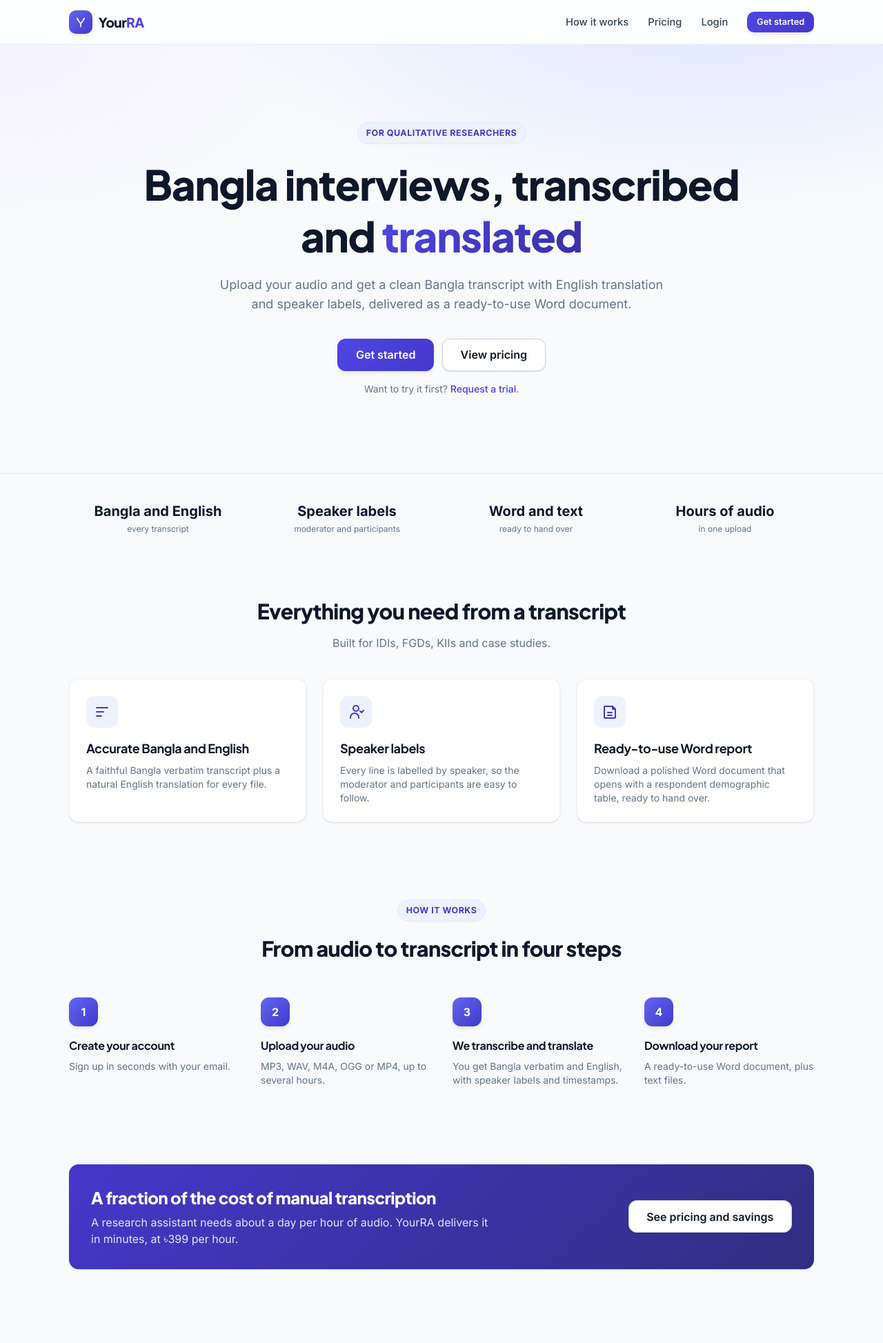
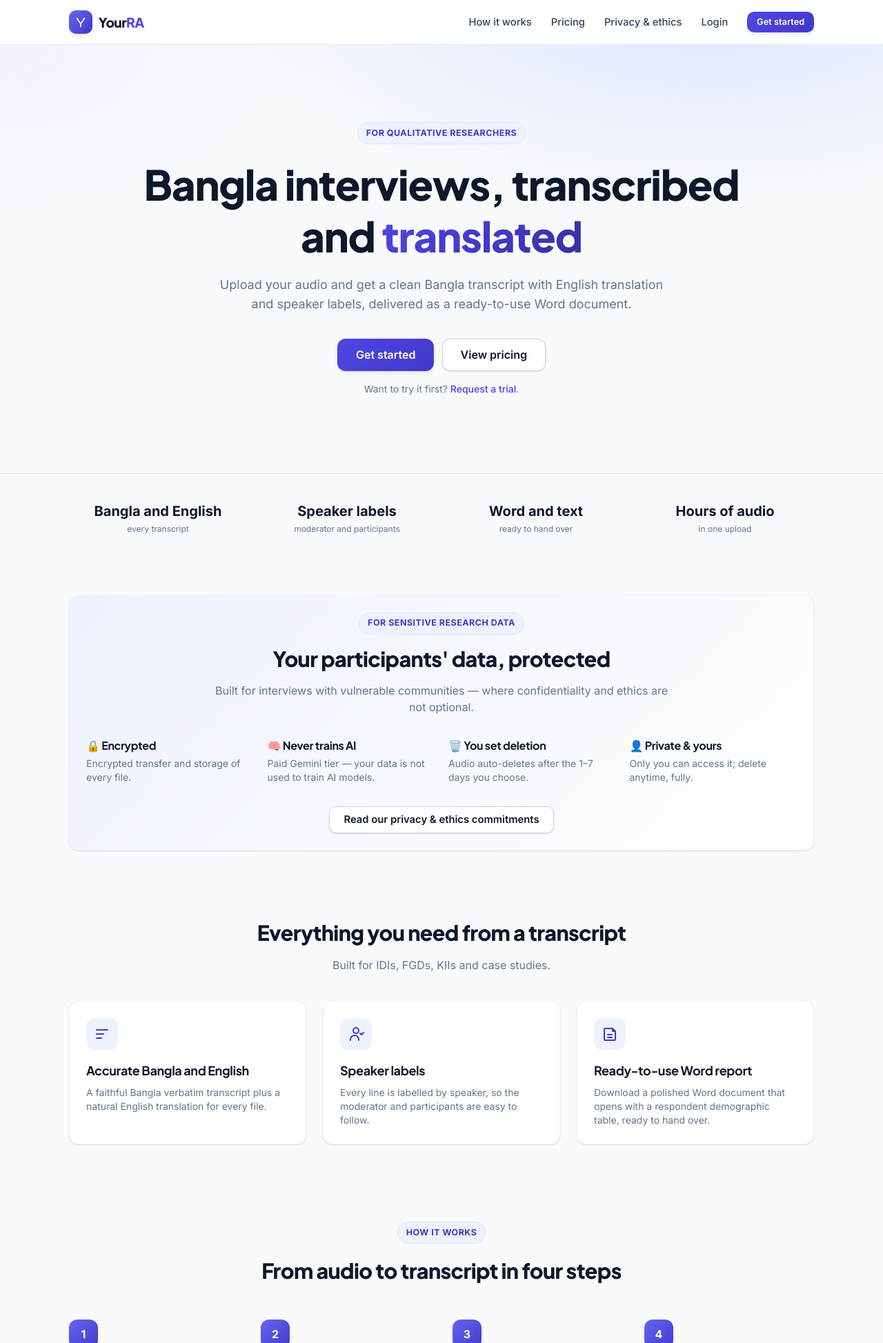
Before and after one commit to ashikpydev/yourra, a FastAPI app: page / in a window 1280 px wide. Shown: the top 1947 px of the page at 69% size. Run offline with FastAPI, Linux system fonts and the light colour scheme.

Commit message:
Research-data trust: consent gate, researcher-set retention, privacy & ethics page
Makes the product safe and convincing for sensitive qualitative data (camps, CHT,
vulnerable participants) — every claim is true to our actual setup (paid Gemini
tier, encrypted storage, owner-scoped access).

Data control:
- Upload now requires an explicit consent confirmation ("I have consent to upload
  and transcribe this recording"), enforced in the UI AND server-side.
- Researcher chooses audio retention (1–7 days) per upload; cleanup_expired_audio
  honours the per-job value (clamped to the 7-day max), falling back to the
  default. Transcripts remain until the user deletes them.
- retention_days column added (schema.sql + local_db, auto-migrated locally).
  Stored best-effort after insert so an un-migrated DB can't break uploads.

Trust messaging (all factual):
- New /privacy page: data flow, sub-processors (Gemini paid tier / R2 / Supabase /
  Railway), "never used to train AI" (true on paid tier), encryption, access &
  confidentiality, retention/deletion controls, and the researcher's own
  consent/IRB responsibilities.
- Landing "Your participants' data, protected" section; dashboard data-protection
  note; nav + footer links to /privacy; result page shows the per-job deletion
  window.

Run schema.sql (or just the new ALTER) in Supabase to enable per-job retention in
production; until then it safely uses the 7-day default.

```diff
--- a/backend/local_db.py
+++ b/backend/local_db.py
@@ -69,7 +69,8 @@ _DDL = [
         progress_pct integer default 0, original_filename text, audio_r2_key text,
         duration_minutes real, credits_used integer, model_used text,
         transcript_bn text, transcript_en text, chunk_count integer,
-        error_message text, respondent_meta text, created_at text, completed_at text)""",
+        error_message text, respondent_meta text, retention_days integer,
+        created_at text, completed_at text)""",
     """create table if not exists credit_transactions (
         id text primary key, user_id text, minutes_added integer,
         transaction_type text, bkash_reference text, notes text,
@@ -326,6 +327,7 @@ class LocalDB:
             # first created (ALTER is a no-op-with-error if it already exists).
             for table, col, typ in [
                 ("transcription_jobs", "respondent_meta", "text"),
+                ("transcription_jobs", "retention_days", "integer"),
                 ("user_profiles", "is_active", "integer default 1"),
                 ("user_profiles", "full_name", "text"),
                 ("user_profiles", "organization", "text"),
--- a/backend/main.py
+++ b/backend/main.py
@@ -245,6 +245,15 @@ async def submit_trial_request(
     return RedirectResponse(url="/trial?submitted=1", status_code=303)
 
 
+@app.get("/privacy", response_class=HTMLResponse)
+async def privacy(request: Request):
+    user = await get_optional_user(request)
+    return templates.TemplateResponse(
+        "privacy.html",
+        {"request": request, "user": user, "retention_days": settings.R2_RETENTION_DAYS},
+    )
+
+
 @app.get("/health")
 async def health():
     return {"status": "ok"}
--- a/backend/routers/transcription.py
+++ b/backend/routers/transcription.py
@@ -65,10 +65,26 @@ async def upload_audio(
     interviewer: str = Form(""),
     interview_date: str = Form(""),
     source_language: str = Form("auto"),
+    retention_days: int = Form(7),
+    consent: str = Form(""),
     user=Depends(get_current_user),
 ):
     import json
     import os
+
+    # Ethics gate: the researcher must affirm they have the right/consent to
+    # process this recording. Enforced server-side too, not just in the UI.
+    if str(consent).strip().lower() not in ("true", "on", "1", "yes"):
+        raise HTTPException(
+            status_code=400,
+            detail="Please confirm you have consent to upload and transcribe this recording.",
+        )
+
+    # Clamp retention to 1..7 days (default 7).
+    try:
+        retention_days = max(1, min(int(retention_days), 7))
+    except (TypeError, ValueError):
+        retention_days = 7
 
     respondent_meta = {
         "survey_type": survey_type, "resp_name": resp_name, "resp_age": resp_age,
@@ -135,6 +151,16 @@ async def upload_audio(
         )
         .execute()
     )
+
+    # Store the researcher's chosen audio retention. Best-effort + separate from
+    # the insert so a not-yet-migrated DB (missing column) can't break uploads;
+    # cleanup falls back to the default until the column exists.
+    try:
+        supabase_admin.table("transcription_jobs").update(
+            {"retention_days": retention_days}
+        ).eq("id", job_id).execute()
+    except Exception:
+        pass
 
     # Prefer the Redis queue (separate worker) in production; fall back to an
     # in-process background task when no queue is configured.
--- a/backend/templates/base.html
+++ b/backend/templates/base.html
@@ -24,6 +24,7 @@
       <div class="hidden md:flex items-center gap-7">
         <a href="/#how" class="nav-link">How it works</a>
         <a href="/pricing" class="nav-link">Pricing</a>
+        <a href="/privacy" class="nav-link">Privacy &amp; ethics</a>
         {% if user %}
           <a href="/dashboard" class="nav-link">Dashboard</a>
           <form action="/logout" method="post"><button type="submit" class="btn btn-secondary btn-sm">Log out</button></form>
@@ -41,6 +42,7 @@
            class="absolute top-16 left-0 right-0 bg-white border-b border-slate-200 md:hidden px-5 py-4 flex flex-col gap-3 shadow-lg">
         <a href="/#how" class="nav-link">How it works</a>
         <a href="/pricing" class="nav-link">Pricing</a>
+        <a href="/privacy" class="nav-link">Privacy &amp; ethics</a>
         {% if user %}
           <a href="/dashboard" class="nav-link">Dashboard</a>
           <form action="/logout" method="post"><button type="submit" class="btn btn-secondary btn-sm w-full">Log out</button></form>
@@ -71,6 +73,7 @@
         <ul class="space-y-2 text-sm">
           <li><a href="/#how">How it works</a></li>
           <li><a href="/pricing">Pricing</a></li>
+          <li><a href="/privacy">Privacy &amp; ethics</a></li>
         </ul>
       </div>
       <div>
--- a/backend/templates/landing.html
+++ b/backend/templates/landing.html
@@ -28,6 +28,38 @@
     <div><div class="text-xl font-extrabold text-slate-900">Speaker labels</div><div class="text-xs muted mt-1">moderator and participants</div></div>
     <div><div class="text-xl font-extrabold text-slate-900">Word and text</div><div class="text-xs muted mt-1">ready to hand over</div></div>
     <div><div class="text-xl font-extrabold text-slate-900">Hours of audio</div><div class="text-xs muted mt-1">in one upload</div></div>
+  </div>
+</section>
+
+<!-- Data & ethics -->
+<section class="container-page py-12">
+  <div class="card card-pad" style="background:linear-gradient(135deg,var(--brand-50),#ffffff)">
+    <div class="text-center max-w-2xl mx-auto mb-8">
+      <span class="eyebrow">For sensitive research data</span>
+      <h2 class="section-title mt-3">Your participants' data, protected</h2>
+      <p class="muted mt-3">Built for interviews with vulnerable communities — where confidentiality and ethics are not optional.</p>
+    </div>
+    <div class="grid sm:grid-cols-2 lg:grid-cols-4 gap-5">
+      <div>
+        <div class="font-display font-bold">🔒 Encrypted</div>
+        <p class="muted text-sm mt-1">Encrypted transfer and storage of every file.</p>
+      </div>
+      <div>
+        <div class="font-display font-bold">🧠 Never trains AI</div>
+        <p class="muted text-sm mt-1">Paid Gemini tier — your data is not used to train AI models.</p>
+      </div>
+      <div>
+        <div class="font-display font-bold">🗑️ You set deletion</div>
+        <p class="muted text-sm mt-1">Audio auto-deletes after the 1–7 days you choose.</p>
+      </div>
+      <div>
+        <div class="font-display font-bold">👤 Private &amp; yours</div>
+        <p class="muted text-sm mt-1">Only you can access it; delete anytime, fully.</p>
+      </div>
+    </div>
+    <div class="text-center mt-8">
+      <a href="/privacy" class="btn btn-secondary">Read our privacy &amp; ethics commitments</a>
+    </div>
   </div>
 </section>
 
--- a/backend/templates/result.html
+++ b/backend/templates/result.html
@@ -69,7 +69,7 @@
       <svg width="18" height="18" fill="none" stroke="currentColor" stroke-width="2" viewBox="0 0 24 24" class="text-indigo-600"><path stroke-linecap="round" stroke-linejoin="round" d="M3 10v4m4-7v10m4-13v16m4-11v6m4-9v12"/></svg>
       <h2 class="font-display font-bold">Listen &amp; verify</h2>
     </div>
-    <p class="text-xs muted mt-1 mb-3">Click any line in the transcript below to play the audio from that exact moment. Audio is kept for {{ retention_days }} days for review, then automatically deleted.</p>
+    <p class="text-xs muted mt-1 mb-3">Click any line in the transcript below to play the audio from that exact moment. Audio is kept for {{ job.retention_days or retention_days }} day(s) for review, then automatically deleted. <a href="/privacy" class="text-indigo-600 font-medium">Privacy &amp; ethics →</a></p>
     <audio x-ref="player" controls preload="metadata" class="w-full" src="/api/audio/{{ job_id }}"
            @timeupdate="onTime($event.target.currentTime)" @error="audioError = true"></audio>
     <div class="flex items-center justify-between flex-wrap gap-2 mt-2">
@@ -78,7 +78,7 @@
       </label>
       <span class="text-xs muted">Shortcuts: <kbd>Space</kbd> play/pause · <kbd>←</kbd><kbd>→</kbd> ±5s · <kbd>N</kbd> next flagged</span>
     </div>
-    <p x-show="audioError" class="text-xs text-rose-600 mt-2">Audio couldn't be loaded — it may have been removed after the {{ retention_days }}-day review window, or this job was created before audio review was enabled. Re-upload to use playback.</p>
+    <p x-show="audioError" class="text-xs text-rose-600 mt-2">Audio couldn't be loaded — it may have been removed after the {{ job.retention_days or retention_days }}-day review window, or this job was created before audio review was enabled. Re-upload to use playback.</p>
   </div>
 
   <!-- Edit hint -->
--- a/schema.sql
+++ b/schema.sql
@@ -97,6 +97,9 @@ alter table user_profiles add column if not exists is_active integer default 1;
 alter table user_profiles add column if not exists full_name text;
 alter table user_profiles add column if not exists organization text;
 alter table transcription_jobs add column if not exists respondent_meta text;
+-- Per-job audio retention chosen by the researcher (1..7 days). Null = use the
+-- R2_RETENTION_DAYS default. Audio is auto-deleted after this many days.
+alter table transcription_jobs add column if not exists retention_days integer;
 
 -- ---- Row Level Security ------------------------------------
 alter table user_profiles enable row level security;
```
Also changed, not shown: backend/services/pipeline.py (+17 -8 lines), backend/templates/dashboard.html (+31 -2 lines), backend/templates/privacy.html (added, +108 -0 lines).
